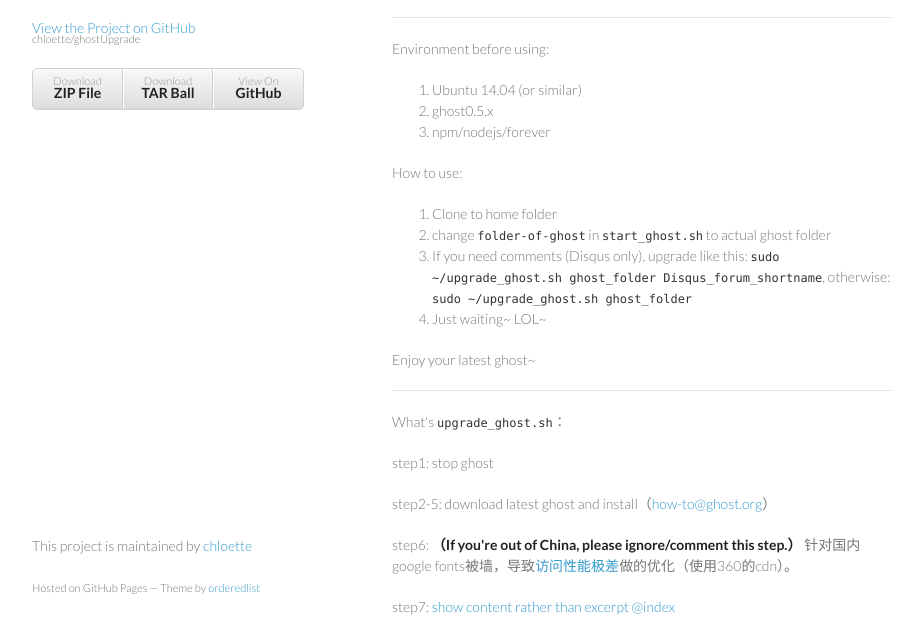
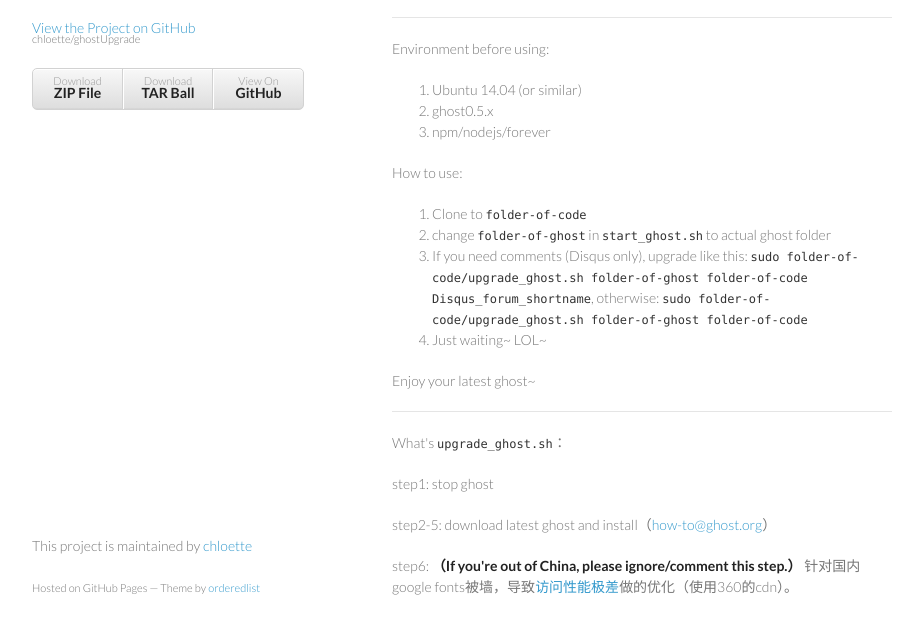
Before and after one commit to chloette/ghostUpgrade, a plain HTML site: page index.html in a window 1280 px wide. Shown: the part 133-754 px from the top of the page, without its empty margins (178-1101 px from the left). Drawn offline with Linux system fonts and the light colour scheme.

```diff
--- a/index.html
+++ b/index.html
@@ -46,12 +46,13 @@
 <p>How to use:</p>
 
 <ol>
-<li>Clone to home folder</li>
+<li>Clone to <code>folder-of-code</code>
+</li>
 <li>change <code>folder-of-ghost</code> in <code>start_ghost.sh</code> to actual ghost folder </li>
 <li>If you need comments (Disqus only), upgrade like this:
-<code>sudo ~/upgrade_ghost.sh ghost_folder Disqus_forum_shortname</code>,
+<code>sudo folder-of-code/upgrade_ghost.sh folder-of-ghost folder-of-code Disqus_forum_shortname</code>,
 otherwise:
-<code>sudo ~/upgrade_ghost.sh ghost_folder</code>
+<code>sudo folder-of-code/upgrade_ghost.sh folder-of-ghost folder-of-code</code>
 </li>
 <li>Just waiting~ LOL~</li>
 </ol>
```
Also changed, not shown: params.json (+1 -1 lines).
